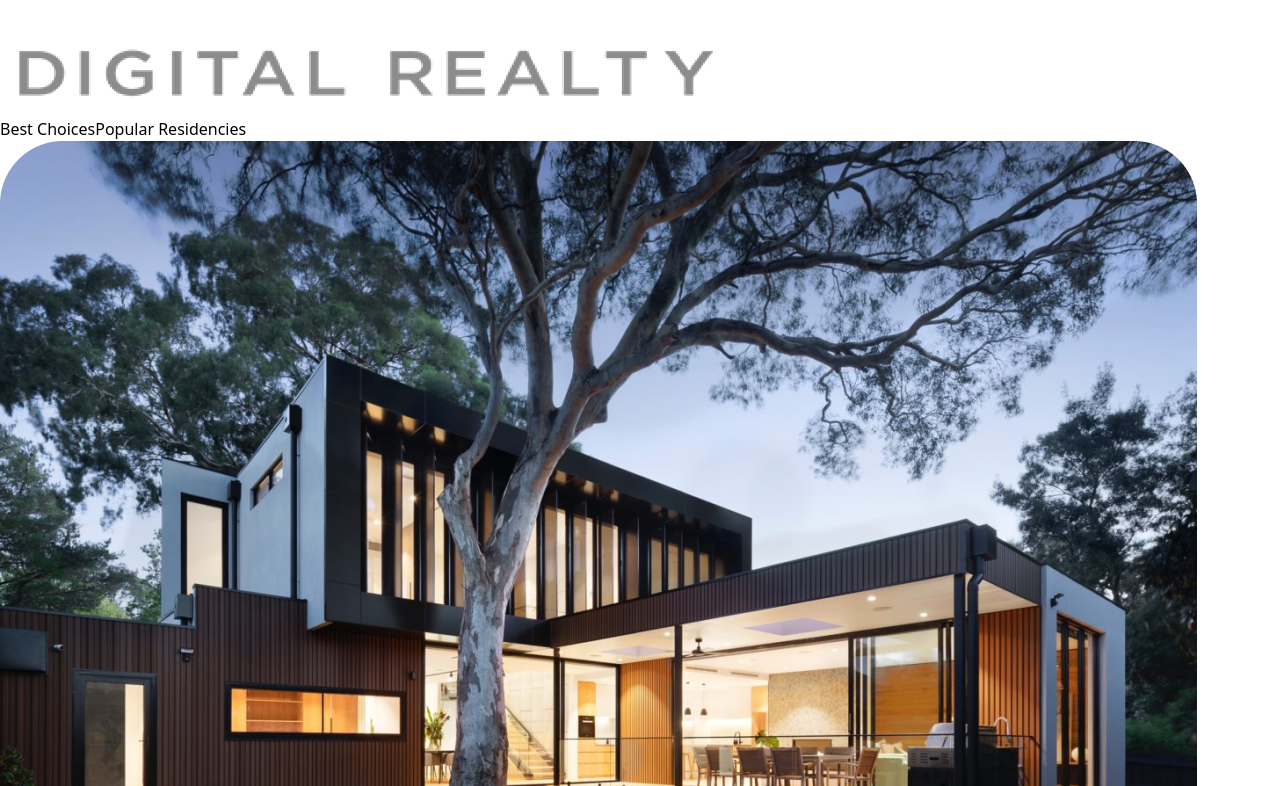
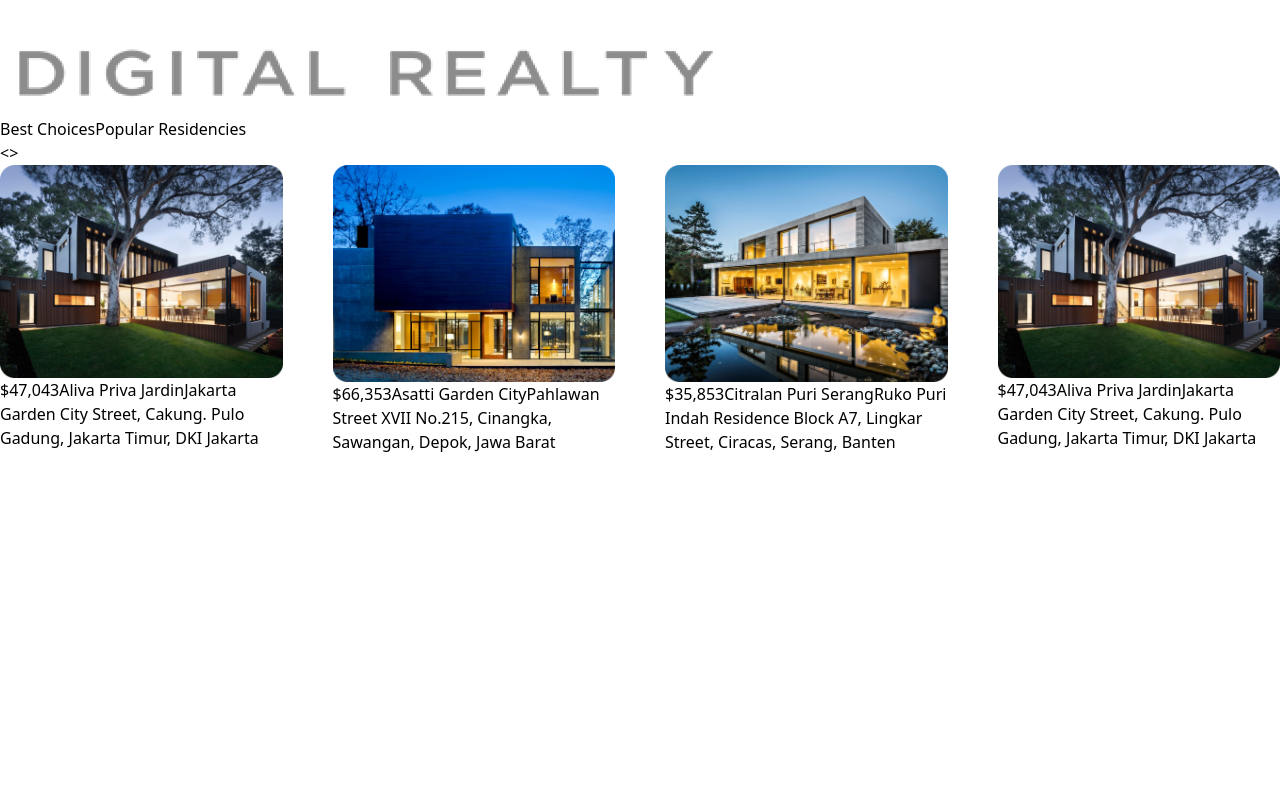
Before and after one commit to MuksanaAkter/real-estate-website, a React (Vite) app: page / in a window 1280 px wide. Shown: the part 2114-2900 px from the top of the page. After the commit the page ends 2568 px from the top, so only its background shows below. Built offline with nearby package versions, Linux system fonts and the light colour scheme.

Commit message:
Feat: added slider button

```diff
--- a/src/componants/Residencies/Residencies.jsx
+++ b/src/componants/Residencies/Residencies.jsx
@@ -1,34 +1,64 @@
-
-// import "./Residencies.css";
-
-import React from "react";
+import React, { useRef } from "react";
 import data from "../../utils/slider.json";
 import { Swiper, SwiperSlide } from "swiper/react";
+import { sliderSettings } from "../../utils/common";
 import "swiper/css";
+
+export const SliderButton = ({ swiperRef }) => {
+  return (
+    <div className="absolute right-0 z-10 flex gap-3 mb-5 mr-4">
+      <button
+        className="bg-gray-400 text-white px-4 py-2 rounded-md hover:bg-gray-700 transition-all duration-300"
+        onClick={() => swiperRef.current?.slidePrev()}
+      >
+        &lt;
+      </button>
+      <button
+        className="bg-gray-400 text-white px-4 py-2 rounded-md hover:bg-gray-700 transition-all duration-300"
+        onClick={() => swiperRef.current?.slideNext()}
+      >
+        &gt;
+      </button>
+    </div>
+  );
+};
+
 export const Residencies = () => {
+  const swiperRef = useRef(null);
+
   return (
     <div className="bg-gray-100">
-      <div className="max-w-screen-xl mx-auto">
-        <div className="flex flex-col">
-          <span className="text-orange-500">Best Choices</span>
-          <span className="text-black">Popular Residencies</span>
+      <div className="max-w-screen-xl mx-auto relative">
+        <div className="flex flex-col px-7 pb-5 pt-3">
+          <span className="text-yellow-500 font-semibold text-2xl ">Best Choices</span>
+          <span className="text-blue-950 font-bold text-4xl ">Popular Residencies</span>
         </div>
-        <Swiper className="">
+        <SliderButton swiperRef={swiperRef} />
+        <Swiper className="relative"
+          {...sliderSettings}
+          onSwiper={(swiper) => (swiperRef.current = swiper)}
+        >
           {data.map((card, i) => (
             <SwiperSlide key={i}>
-              <div className="gap-3 w-80 m-3 my-5 p-4 border-r-2 transition-all duration-300 ease-in-out
+              <div className="">
+                <div
+                  className="gap-3 w-80 m-3 my-5 p-4 border-r-2 transition-all duration-300 ease-in-out
                   transform hover:scale-105 hover:cursor-pointer hover:bg-gradient-to-b hover:from-transparent hover:via-[rgba(136,160,255,0.46)] hover:to-[rgba(255,255,255,0)]
-               hover:shadow-[0px_72px_49px_-51px_rgba(136,160,255,0.21)]">
-                <img className="max-w-[15rem] " src={card.image} alt="img" />
+                  hover:shadow-[0px_72px_49px_-51px_rgba(136,160,255,0.21)]"
+                >
+                  <img className="max-w-[15rem]" src={card.image} alt="img" />
                   <span className="flex flex-col mt-3">
                     <span>${card.price}</span>
                     <span>{card.name}</span>
                     <span>{card.detail}</span>
                   </span>
                 </div>
+
+              </div>
             </SwiperSlide>
           ))}
         </Swiper>
+
       </div>
     </div>
   );
--- /dev/null
+++ b/src/utils/common.js
@@ -0,0 +1,18 @@
+export const sliderSettings = {
+    slidesPerView: 1,
+    spaceBetween: 50,
+    breakpoints: {
+      480: {
+        slidesPerView: 1,
+      },
+      600: {
+        slidesPerView: 2,
+      },
+      750: {
+        slidesPerView: 3,
+      },
+      1100: {
+        slidesPerView: 4,
+      },
+    },
+  };
```
Also changed, not shown: src/componants/Residencies/Residencies.css (deleted). Lines whose indentation alone changed are shown as unchanged.
